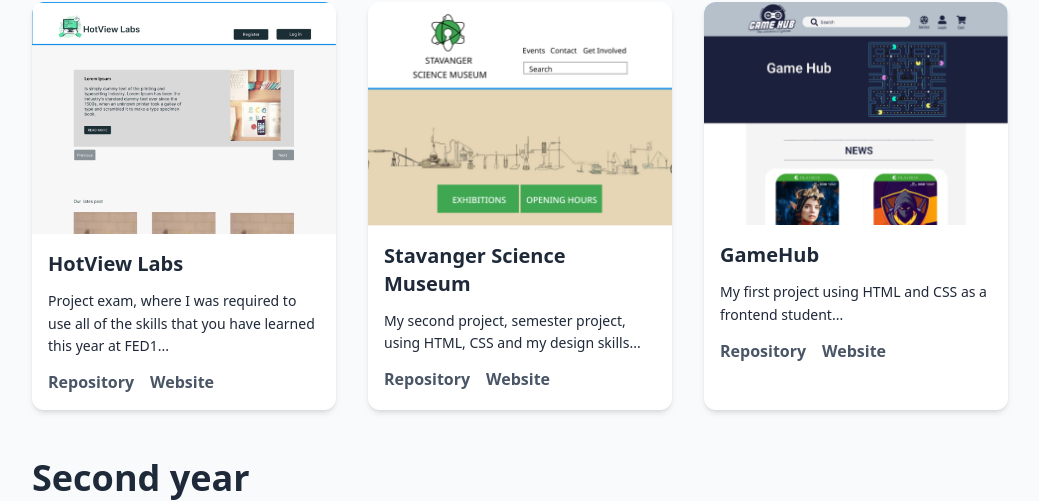
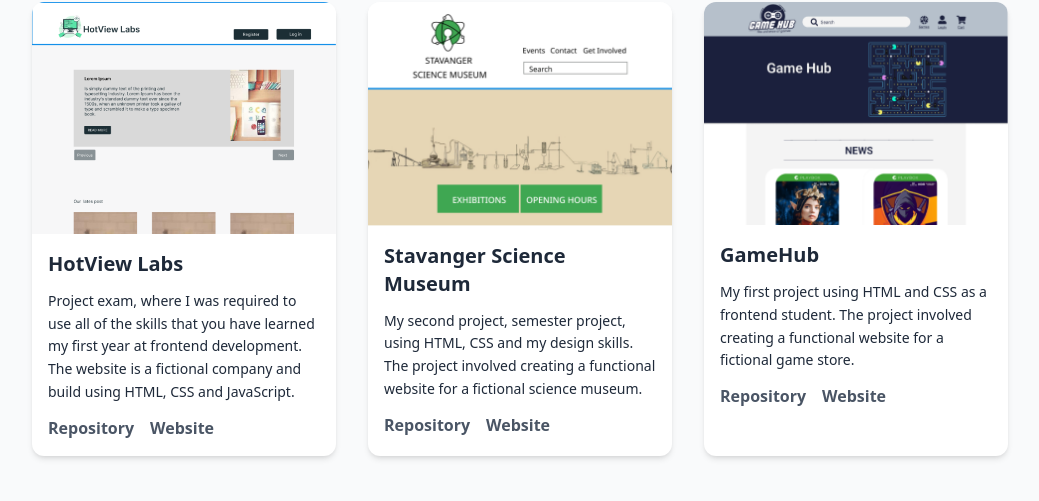
Before and after one commit to Iseost/Portfolio, a website: page project.html in a window 1280 px wide. Shown: the part 314-815 px from the top of the page, without its empty margins (120-1159 px from the left). Drawn offline with Linux system fonts and the light colour scheme.

Commit message:
update card text

```diff
--- a/project.html
+++ b/project.html
@@ -31,7 +31,9 @@
             <h2 class="text-xl font-semibold">HotView Labs</h2>
             <p class="text-sm leading-relaxed">
               Project exam, where I was required to use all of the skills that
-              you have learned this year at FED1...
+              you have learned my first year at frontend development. The
+              website is a fictional company and build using HTML, CSS and
+              JavaScript.
             </p>
             <div class="flex gap-4">
               <a
@@ -61,7 +63,8 @@
             <h2 class="text-xl font-semibold">Stavanger Science Museum</h2>
             <p class="text-sm leading-relaxed">
               My second project, semester project, using HTML, CSS and my design
-              skills...
+              skills. The project involved creating a functional website for a
+              fictional science museum.
             </p>
             <div class="flex gap-4">
               <a
@@ -90,7 +93,9 @@
           <div class="p-4 space-y-3">
             <h2 class="text-xl font-semibold">GameHub</h2>
             <p class="text-sm leading-relaxed">
-              My first project using HTML and CSS as a frontend student...
+              My first project using HTML and CSS as a frontend student. The
+              project involved creating a functional website for a fictional
+              game store.
             </p>
             <div class="flex gap-4">
               <a
```
